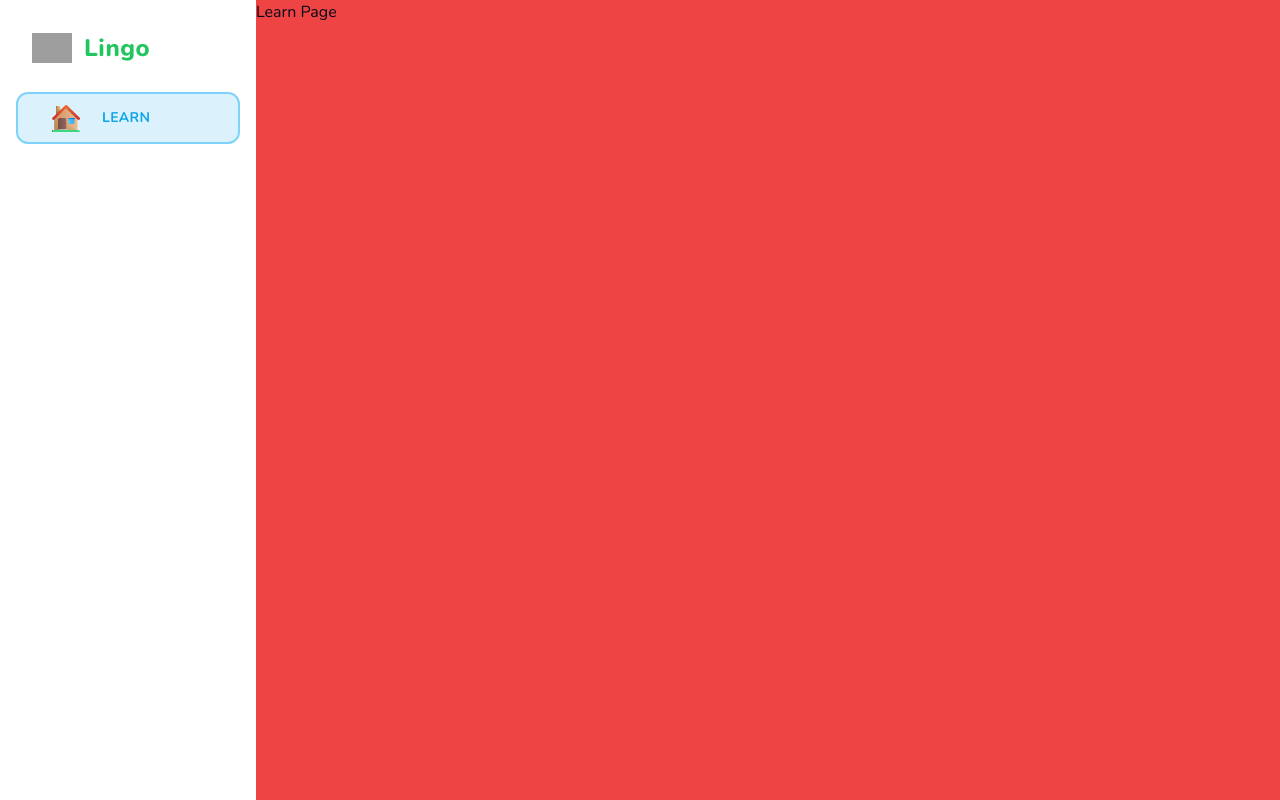
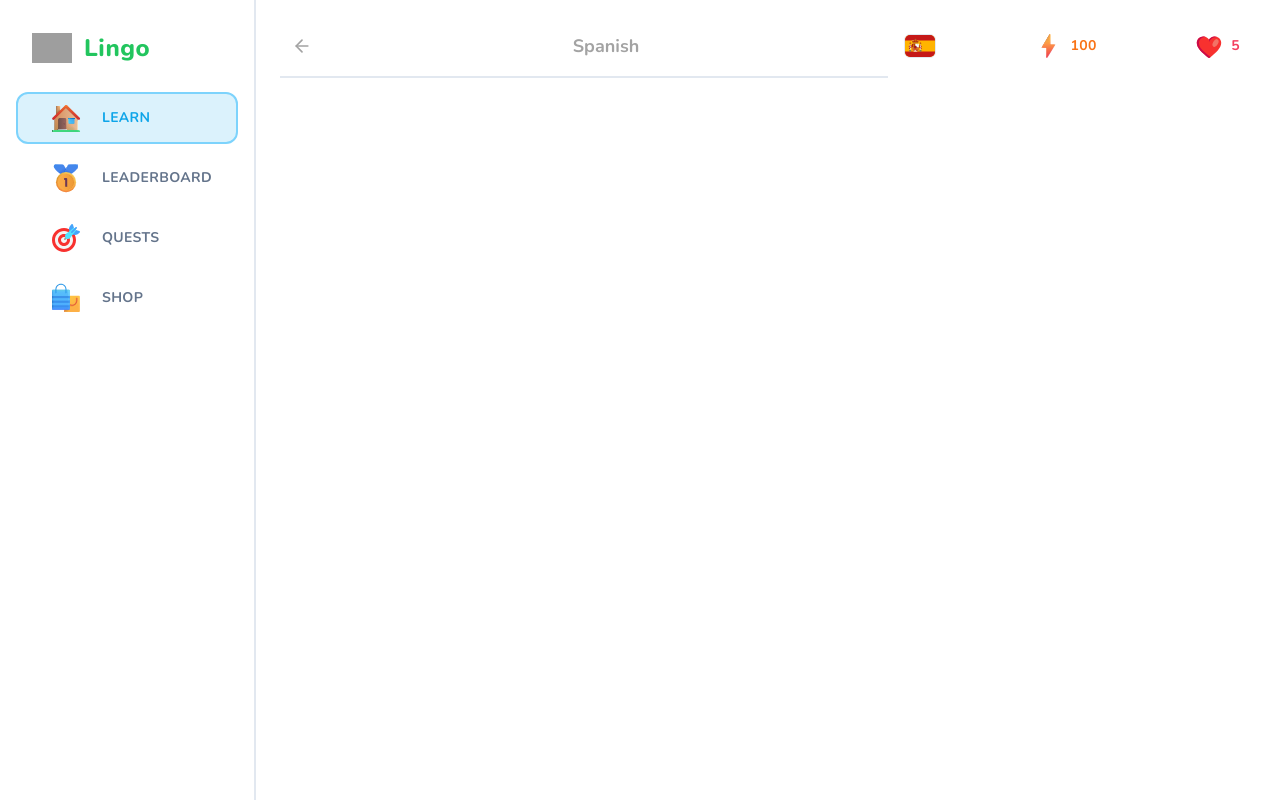
Before and after one commit to joco25/lingo, a Next.js app: page /learn in a window 1280 px wide. Built offline with nearby package versions, Linux system fonts and the light colour scheme; grey boxes are pictures that could not be loaded.

Commit message:
main dashboard layout

```diff
--- a/app/(main)/layout.tsx
+++ b/app/(main)/layout.tsx
@@ -12,7 +12,7 @@
       <MobileHeader />
       <Sidebar className='hidden lg:flex' />
       <main className='lg:pl-[256px] h-full pt-[50px] lg:pt-0'>
-        <div className='bg-red-500 h-full'>{children}</div>
+        <div className='h-full max-w-[1056px] mx-auto pt-6'>{children}</div>
       </main>
     </>
   );
--- /dev/null
+++ b/app/(main)/learn/header.tsx
@@ -0,0 +1,22 @@
+import { Button } from '@/components/ui/button';
+import { ArrowLeft } from 'lucide-react';
+import Link from 'next/link';
+import React from 'react';
+type Props = {
+  title: string;
+};
+const Header = ({ title }: Props) => {
+  return (
+    <div className='sticky top-0 bg-white pb-3 lg:pt-[28px] lg:mt-[-28px] flex items-center justify-between border-b-2 mb-5 text-neutral-400 lg:z-50'>
+      <Link href='/courses'>
+        <Button size='sm' variant='ghost'>
+          <ArrowLeft className='h-5 w-5 stroke-2 text-neutral-400' />
+        </Button>
+      </Link>
+      <h1 className='text-lg font-bold'>{title}</h1>
+      <div />
+    </div>
+  );
+};
+
+export default Header;
--- a/app/(main)/learn/page.tsx
+++ b/app/(main)/learn/page.tsx
@@ -1,5 +1,24 @@
+import FeedWrapper from '@/components/feed-wrapper';
+import StickyWrapper from '@/components/sticky-wrapper';
+import Header from './header';
+import UserProgress from '@/components/user-progress';
+
 const LearnPage = () => {
-  return <div className='h-full'>Learn Page</div>;
+  return (
+    <div className='flex flex-row-reverse ga-[48px] px-6'>
+      <StickyWrapper>
+        <UserProgress
+          activeCourse={{ title: 'Spanish', imgSrc: 'es.svg' }}
+          hearts={5}
+          points={100}
+          hasActiveSubscription={false}
+        ></UserProgress>
+      </StickyWrapper>
+      <FeedWrapper>
+        <Header title='Spanish'></Header>
+      </FeedWrapper>
+    </div>
+  );
 };
 
 export default LearnPage;
--- /dev/null
+++ b/components/feed-wrapper.tsx
@@ -0,0 +1,11 @@
+import React from 'react';
+
+type Props = {
+  children: React.ReactNode;
+};
+
+const FeedWrapper = ({ children }: Props) => {
+  return <div className='flex-1 relative top-0 pb-10'>{children}</div>;
+};
+
+export default FeedWrapper;
--- a/components/sidebar.tsx
+++ b/components/sidebar.tsx
@@ -2,6 +2,8 @@
 import Image from 'next/image';
 import Link from 'next/link';
 import { SidebarItem } from './sidebar-item';
+import { ClerkLoaded, ClerkLoading, UserButton } from '@clerk/nextjs';
+import { Loader } from 'lucide-react';
 
 type Props = {
   className?: string;
@@ -11,7 +13,7 @@
   return (
     <div
       className={cn(
-        'h-full lg:w-[256px] lg:fixed left-0 top-0 px-4 border-4-2 flex-col',
+        'flex h-full lg:w-[256px] lg:fixed left-0 top-0 px-4 border-r-2 flex-col',
         className
       )}
     >
@@ -25,6 +27,25 @@
       </Link>
       <div className='flex flex-col gap-y-2 flex-1'>
         <SidebarItem label='learn' iconSrc='/images/learn.svg' href='/learn' />
+        <SidebarItem
+          label='Leaderboard'
+          iconSrc='/images/leaderboard.svg'
+          href='/leaderboard'
+        />
+        <SidebarItem
+          label='Quests'
+          iconSrc='/images/quests.svg'
+          href='/quests'
+        />
+        <SidebarItem label='Shop' iconSrc='/images/shop.svg' href='/shop' />
+      </div>
+      <div className='p-4'>
+        <ClerkLoading>
+          <Loader className='h-5 w-5 text-muted-foreground animate-spin' />
+        </ClerkLoading>
+        <ClerkLoaded>
+          <UserButton afterSignOutUrl='/' />
+        </ClerkLoaded>
       </div>
     </div>
   );
--- /dev/null
+++ b/components/sticky-wrapper.tsx
@@ -0,0 +1,15 @@
+import React from 'react';
+
+type Props = {
+  children: React.ReactNode;
+};
+
+const StickyWrapper = ({ children }: Props) => {
+  return (
+    <div className='hidden lg:block w-[368px] sticky self-end bottom-6'>
+      <div className='min-h-[calc(100vh-48px)] sticky top-6'>{children}</div>
+    </div>
+  );
+};
+
+export default StickyWrapper;
--- /dev/null
+++ b/components/user-progress.tsx
@@ -0,0 +1,65 @@
+import Link from 'next/link';
+import React from 'react';
+import { Button } from './ui/button';
+import Image from 'next/image';
+import { InfinityIcon } from 'lucide-react';
+
+type Props = {
+  activeCourse: { imgSrc: string; title: string };
+  hearts: number;
+  points: number;
+  hasActiveSubscription: boolean;
+};
+
+const UserProgress = ({
+  activeCourse: { imgSrc, title },
+  hearts,
+  points,
+  hasActiveSubscription,
+}: Props) => {
+  return (
+    <div className='flex item-center justify-between gap-x-2 w-full'>
+      <Link href='/courses'>
+        <Button variant='ghost'>
+          <Image
+            src={`/images/${imgSrc}`}
+            alt={title}
+            width={32}
+            height={32}
+            className='rounded-md border'
+          />
+        </Button>
+      </Link>
+      <Link href='/shop'>
+        <Button variant='ghost' className='text-orange-500'>
+          <Image
+            src='/images/points.svg'
+            height={28}
+            width={28}
+            alt='Points'
+            className='mr-2'
+          />
+          {points}
+        </Button>
+      </Link>
+      <Link href='/shop'>
+        <Button variant='ghost' className='text-rose-500'>
+          <Image
+            src='/images/heart.svg'
+            height={28}
+            width={28}
+            alt='Hearts'
+            className='mr-2'
+          />
+          {hasActiveSubscription ? (
+            <InfinityIcon className='h-4 w-4 stroke-[3]' />
+          ) : (
+            hearts
+          )}
+        </Button>
+      </Link>
+    </div>
+  );
+};
+
+export default UserProgress;
```
